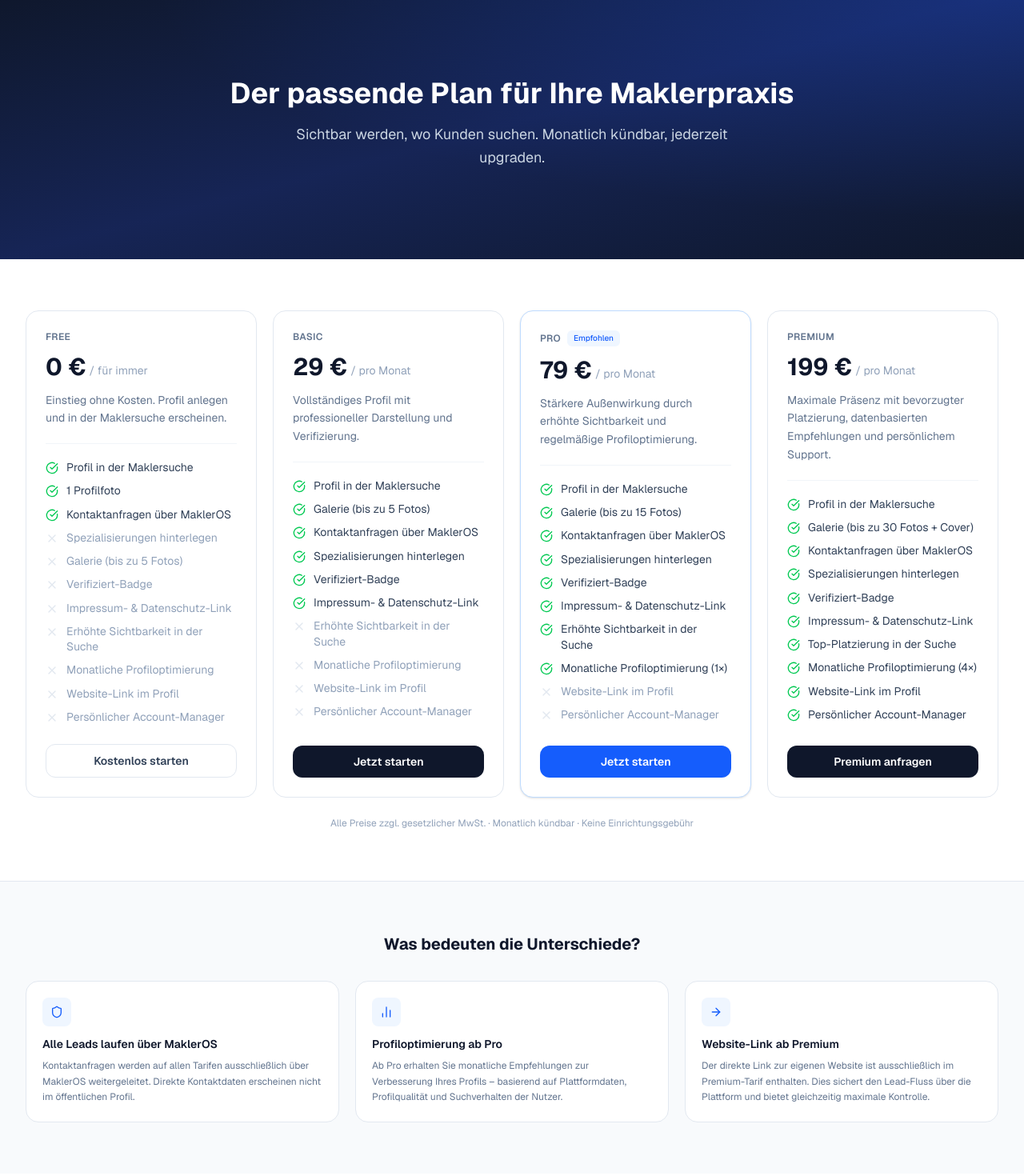
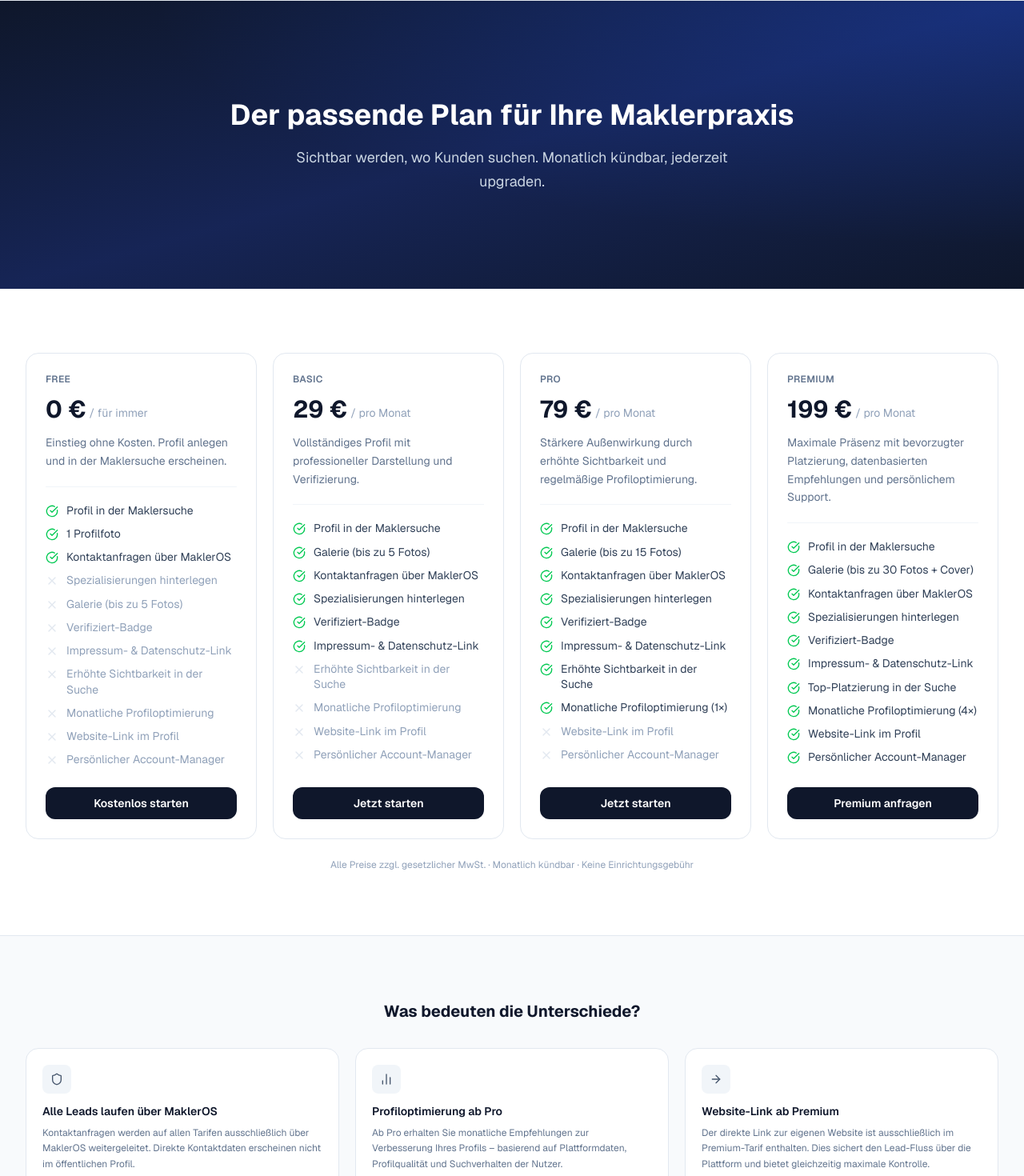
Before and after one commit to JeWo186/makler-os, a Next.js app: page /preise in a window 1280 px wide. Shown: the part 80-1550 px from the top of the page at 80% size. Built offline with nearby package versions, Linux system fonts and the light colour scheme.

Commit message:
fix: remove recommended highlight from pricing cards, unify all card and button styles
Co-Authored-By: Claude Sonnet 4.6 <noreply@anthropic.com>

```diff
--- a/src/app/makler/[city]/page.tsx
+++ b/src/app/makler/[city]/page.tsx
@@ -72,8 +72,8 @@ export default async function CityPage({ params }: { params: Promise<Params> })
             { label: cityData.name },
           ]} />
         }
-        overline={
-          <div className="flex items-center gap-1.5 text-sm text-slate-300 mb-3">
+        badge={
+          <div className="flex items-center gap-1.5 text-sm text-slate-300">
             <MapPin className="w-4 h-4" />
             <span>{cityData.state}</span>
           </div>
--- a/src/app/preise/page.tsx
+++ b/src/app/preise/page.tsx
@@ -2,25 +2,21 @@ import type { Metadata } from 'next'
 import Link from 'next/link'
 import { CheckCircle, X, ArrowRight, Shield, BarChart2 } from 'lucide-react'
 import { PageHero } from '@/components/layout/page-hero'
-import { container, sectionPadding } from '@/lib/layout'
-import { cn } from '@/lib/utils'
+import { PageSection } from '@/components/layout/page-section'
 
 export const metadata: Metadata = {
   title: 'Preise & Tarife | MaklerOS',
   description: 'Der passende Plan für Ihre Maklerpraxis – von kostenlos bis Premium. Monatlich kündbar.',
 }
 
-// ── Tier-Daten ─────────────────────────────────────────────────────────────────
-
 const TIERS = [
   {
-    id:          'free',
-    name:        'Free',
-    price:       '0',
-    period:      'für immer',
-    desc:        'Einstieg ohne Kosten. Profil anlegen und in der Maklersuche erscheinen.',
-    recommended: false,
-    cta:         'Kostenlos starten',
+    id:     'free',
+    name:   'Free',
+    price:  '0',
+    period: 'für immer',
+    desc:   'Einstieg ohne Kosten. Profil anlegen und in der Maklersuche erscheinen.',
+    cta:    'Kostenlos starten',
     features: [
       { label: 'Profil in der Maklersuche',          included: true  },
       { label: '1 Profilfoto',                        included: true  },
@@ -36,13 +32,12 @@ const TIERS = [
     ],
   },
   {
-    id:          'basic',
-    name:        'Basic',
-    price:       '29',
-    period:      'pro Monat',
-    desc:        'Vollständiges Profil mit professioneller Darstellung und Verifizierung.',
-    recommended: false,
-    cta:         'Jetzt starten',
+    id:     'basic',
+    name:   'Basic',
+    price:  '29',
+    period: 'pro Monat',
+    desc:   'Vollständiges Profil mit professioneller Darstellung und Verifizierung.',
+    cta:    'Jetzt starten',
     features: [
       { label: 'Profil in der Maklersuche',          included: true  },
       { label: 'Galerie (bis zu 5 Fotos)',             included: true  },
@@ -57,13 +52,12 @@ const TIERS = [
     ],
   },
   {
-    id:          'pro',
-    name:        'Pro',
-    price:       '79',
-    period:      'pro Monat',
-    desc:        'Stärkere Außenwirkung durch erhöhte Sichtbarkeit und regelmäßige Profiloptimierung.',
-    recommended: true,
-    cta:         'Jetzt starten',
+    id:     'pro',
+    name:   'Pro',
+    price:  '79',
+    period: 'pro Monat',
+    desc:   'Stärkere Außenwirkung durch erhöhte Sichtbarkeit und regelmäßige Profiloptimierung.',
+    cta:    'Jetzt starten',
     features: [
       { label: 'Profil in der Maklersuche',          included: true  },
       { label: 'Galerie (bis zu 15 Fotos)',            included: true  },
@@ -78,13 +72,12 @@ const TIERS = [
     ],
   },
   {
-    id:          'premium',
-    name:        'Premium',
-    price:       '199',
-    period:      'pro Monat',
-    desc:        'Maximale Präsenz mit bevorzugter Platzierung, datenbasierten Empfehlungen und persönlichem Support.',
-    recommended: false,
-    cta:         'Premium anfragen',
+    id:     'premium',
+    name:   'Premium',
+    price:  '199',
+    period: 'pro Monat',
+    desc:   'Maximale Präsenz mit bevorzugter Platzierung, datenbasierten Empfehlungen und persönlichem Support.',
+    cta:    'Premium anfragen',
     features: [
       { label: 'Profil in der Maklersuche',          included: true  },
       { label: 'Galerie (bis zu 30 Fotos + Cover)',   included: true  },
@@ -99,8 +92,6 @@ const TIERS = [
     ],
   },
 ]
-
-// ── Feature-Erklärungen ────────────────────────────────────────────────────────
 
 const EXPLANATIONS = [
   {
@@ -120,8 +111,6 @@ const EXPLANATIONS = [
   },
 ]
 
-// ── Seite ──────────────────────────────────────────────────────────────────────
-
 export default function PreisePage() {
   return (
     <>
@@ -132,31 +121,17 @@ export default function PreisePage() {
       />
 
       {/* Tier-Karten */}
-      <section className={cn('bg-white', sectionPadding)}>
-        <div className={container}>
+      <PageSection className="bg-white">
         <div className="grid sm:grid-cols-2 lg:grid-cols-4 gap-5 items-stretch">
           {TIERS.map((tier) => (
             <div
               key={tier.id}
-                className={[
-                  'relative bg-white rounded-2xl p-6 flex flex-col',
-                  tier.recommended
-                    ? 'border border-blue-200 shadow-sm'
-                    : 'border border-slate-200',
-                ].join(' ')}
+              className="relative bg-white rounded-2xl p-6 flex flex-col border border-slate-200"
             >
-                {/* Header */}
               <div className="mb-5">
-                  <div className="flex items-center gap-2 mb-3">
-                    <p className="text-xs font-semibold text-slate-500 uppercase tracking-wide">
+                <p className="text-xs font-semibold text-slate-500 uppercase tracking-wide mb-3">
                   {tier.name}
                 </p>
-                    {tier.recommended && (
-                      <span className="text-[10px] font-medium text-blue-600 bg-blue-50 px-2 py-0.5 rounded-md">
-                        Empfohlen
-                      </span>
-                    )}
-                  </div>
                 <div className="flex items-end gap-1 mb-3">
                   <span className="text-3xl font-bold text-slate-900">{tier.price} €</span>
                   <span className="text-sm text-slate-400 mb-0.5 pb-0.5">/ {tier.period}</span>
@@ -164,7 +139,6 @@ export default function PreisePage() {
                 <p className="text-sm text-slate-500 leading-relaxed">{tier.desc}</p>
               </div>
 
-                {/* Features */}
               <ul className="space-y-2.5 flex-1 mb-6 border-t border-slate-100 pt-5">
                 {tier.features.map((f) => (
                   <li key={f.label} className="flex items-start gap-2.5">
@@ -180,19 +154,9 @@ export default function PreisePage() {
                 ))}
               </ul>
 
-                {/* CTA */}
               <Link
                 href="/profil-erstellen"
-                  className={[
-                    'block text-center py-2.5 px-4 rounded-xl font-semibold text-sm transition-colors',
-                    tier.recommended
-                      ? 'bg-blue-600 text-white hover:bg-blue-700'
-                      : tier.id === 'premium'
-                        ? 'bg-slate-900 text-white hover:bg-slate-800'
-                        : tier.id === 'free'
-                          ? 'border border-slate-200 text-slate-700 hover:bg-slate-50'
-                          : 'bg-slate-900 text-white hover:bg-slate-800',
-                  ].join(' ')}
+                className="block text-center py-2.5 px-4 rounded-xl font-semibold text-sm transition-colors bg-slate-900 text-white hover:bg-slate-800"
               >
                 {tier.cta}
               </Link>
@@ -203,32 +167,29 @@ export default function PreisePage() {
         <p className="text-center text-xs text-slate-400 mt-6">
           Alle Preise zzgl. gesetzlicher MwSt. · Monatlich kündbar · Keine Einrichtungsgebühr
         </p>
-        </div>
-      </section>
+      </PageSection>
 
       {/* Erklärungen */}
-      <section className={cn('bg-slate-50 border-t border-slate-200', sectionPadding)}>
-        <div className={container}>
+      <PageSection className="bg-slate-50 border-t border-slate-200">
         <h2 className="text-xl font-bold text-slate-900 mb-8 text-center">
           Was bedeuten die Unterschiede?
         </h2>
         <div className="grid sm:grid-cols-3 gap-5">
           {EXPLANATIONS.map(({ title, desc, icon: Icon }) => (
             <div key={title} className="bg-white border border-slate-200 rounded-2xl p-5">
-                <div className="w-9 h-9 bg-blue-50 rounded-lg flex items-center justify-center mb-3">
-                  <Icon className="w-4 h-4 text-blue-600" />
+              <div className="w-9 h-9 bg-slate-100 rounded-lg flex items-center justify-center mb-3">
+                <Icon className="w-4 h-4 text-slate-600" />
               </div>
               <h3 className="font-semibold text-slate-900 mb-2 text-sm">{title}</h3>
               <p className="text-xs text-slate-500 leading-relaxed">{desc}</p>
             </div>
           ))}
         </div>
-        </div>
-      </section>
+      </PageSection>
 
       {/* FAQ */}
-      <section className={cn('bg-white', sectionPadding)}>
-        <div className="max-w-2xl mx-auto px-4 sm:px-6 lg:px-8">
+      <PageSection className="bg-white">
+        <div className="max-w-2xl mx-auto">
           <h2 className="text-xl font-bold text-slate-900 mb-8 text-center">Häufige Fragen</h2>
           <div className="space-y-5">
             {[
@@ -260,24 +221,22 @@ export default function PreisePage() {
             ))}
           </div>
         </div>
-      </section>
+      </PageSection>
 
       {/* CTA */}
-      <section className={cn('bg-slate-50 border-t border-slate-200', sectionPadding)}>
-        <div className="max-w-xl mx-auto px-4 text-center">
+      <PageSection className="bg-slate-50 border-t border-slate-200">
+        <div className="max-w-xl mx-auto text-center">
           <h2 className="text-2xl font-bold text-slate-900 mb-3">Profil anlegen</h2>
-          <p className="text-slate-500 mb-6">
-            Kostenlos starten – Tarif jederzeit anpassen.
-          </p>
+          <p className="text-slate-500 mb-6">Kostenlos starten – Tarif jederzeit anpassen.</p>
           <Link
             href="/profil-erstellen"
-            className="inline-flex items-center gap-2 bg-blue-600 text-white font-semibold px-8 py-3.5 rounded-xl hover:bg-blue-700 transition-colors"
+            className="inline-flex items-center gap-2 bg-slate-900 text-white font-semibold px-8 py-3.5 rounded-xl hover:bg-slate-800 transition-colors"
           >
             Jetzt Profil erstellen
             <ArrowRight className="w-4 h-4" />
           </Link>
         </div>
-      </section>
+      </PageSection>
     </>
   )
 }
--- a/src/components/layout/header.tsx
+++ b/src/components/layout/header.tsx
@@ -17,8 +17,8 @@ export function Header() {
 
   return (
     <header className="sticky top-0 z-50 bg-white border-b border-slate-200 shadow-sm">
-      <div className="max-w-7xl mx-auto px-4 sm:px-6 lg:px-8">
-        <div className="flex items-center justify-between h-16">
+      <div className="max-w-7xl mx-auto px-6 lg:px-8">
+        <div className="flex items-center justify-between h-20">
           {/* Logo */}
           <Link href="/" className="flex items-center gap-2 font-bold text-xl text-slate-900">
             <div className="w-8 h-8 bg-blue-600 rounded-lg flex items-center justify-center">
@@ -60,7 +60,7 @@ export function Header() {
 
       {/* Mobile menu */}
       {open && (
-        <div className="md:hidden border-t border-slate-200 bg-white px-4 py-4 space-y-3">
+        <div className="md:hidden border-t border-slate-200 bg-white px-6 py-4 space-y-3">
           {nav.map((item) => (
             <Link
               key={item.href}
--- a/src/components/layout/page-hero.tsx
+++ b/src/components/layout/page-hero.tsx
@@ -1,51 +1,60 @@
 import type { ReactNode } from 'react'
 import { cn } from '@/lib/utils'
-import { container, heroPadding } from '@/lib/layout'
 
 export interface PageHeroProps {
-  /** h1 text – accepts JSX for coloured spans */
+  /** h1 — accepts JSX for coloured spans */
   title: ReactNode
-  /** paragraph below the title */
+  /** Descriptive paragraph below the title */
   subtitle?: ReactNode
-  /** small pill/badge/eyebrow above the title */
-  overline?: ReactNode
-  /** breadcrumb nav rendered above overline */
+  /** Optional pill/badge rendered above the title */
+  badge?: ReactNode
+  /** Optional breadcrumb nav rendered above the badge */
   breadcrumb?: ReactNode
-  /** content rendered below the subtitle (CTAs, chip lists, etc.) */
+  /** Optional content below subtitle — CTAs, chip lists, etc. */
   children?: ReactNode
-  /** 'left' (default) or 'center' – controls inner content alignment */
+  /** Content alignment: 'left' (default) or 'center' */
   align?: 'left' | 'center'
 }
 
 /**
- * Standard page hero for all sub-pages.
- * Homepage keeps its own larger hero; /profil-erstellen stays compact.
+ * Global page hero for all sub-pages.
+ * Always: dark gradient · min-h-[360px] · flex items-center · py-24 · max-w-7xl.
+ * Homepage keeps its own larger hero. /profil-erstellen stays compact.
  */
 export function PageHero({
   title,
   subtitle,
-  overline,
+  badge,
   breadcrumb,
   children,
   align = 'left',
 }: PageHeroProps) {
+  const isCenter = align === 'center'
+
   return (
-    <section className="relative bg-gradient-to-br from-slate-900 via-blue-950 to-slate-900 text-white overflow-hidden">
+    <section className="relative min-h-[360px] flex items-center bg-gradient-to-br from-slate-900 via-blue-950 to-slate-900 text-white overflow-hidden">
       <div className="absolute inset-0 bg-[radial-gradient(ellipse_at_top_right,_rgba(29,78,216,0.3),_transparent_60%)]" />
-      <div className={cn('relative', container, heroPadding)}>
-        <div className={cn('max-w-3xl', align === 'center' && 'mx-auto text-center')}>
+
+      <div className="relative w-full max-w-7xl mx-auto px-6 lg:px-8 py-24">
+        <div className={cn('max-w-3xl', isCenter && 'mx-auto text-center')}>
           {breadcrumb}
-          {overline}
-          <h1 className="text-3xl sm:text-4xl font-bold text-white mb-4">{title}</h1>
+
+          {badge && <div className="mb-6">{badge}</div>}
+
+          <h1 className="text-3xl sm:text-4xl font-bold text-white mb-4 leading-tight">
+            {title}
+          </h1>
+
           {subtitle && (
             <p className={cn(
               'text-slate-300 text-lg leading-relaxed',
-              align === 'center' ? 'max-w-xl mx-auto' : 'max-w-2xl',
+              isCenter ? 'max-w-xl mx-auto' : 'max-w-2xl',
             )}>
               {subtitle}
             </p>
           )}
-          {children}
+
+          {children && <div className="mt-8">{children}</div>}
         </div>
       </div>
     </section>
--- /dev/null
+++ b/src/components/layout/page-section.tsx
@@ -0,0 +1,25 @@
+import type { ReactNode } from 'react'
+import { cn } from '@/lib/utils'
+
+export interface PageSectionProps {
+  children: ReactNode
+  /** Background, border, or other section-level classes (e.g. "bg-slate-50 border-t border-slate-200") */
+  className?: string
+  /** HTML id for anchor links */
+  id?: string
+}
+
+/**
+ * Standard content section for all sub-pages.
+ * Always: py-20 · max-w-7xl · px-6 lg:px-8.
+ * Use className for background colour and borders.
+ */
+export function PageSection({ children, className, id }: PageSectionProps) {
+  return (
+    <section id={id} className={cn('py-20', className)}>
+      <div className="max-w-7xl mx-auto px-6 lg:px-8">
+        {children}
+      </div>
+    </section>
+  )
+}
--- a/src/lib/layout.ts
+++ b/src/lib/layout.ts
@@ -1,5 +1,11 @@
-/** Shared layout tokens – single source of truth for container widths and spacing */
-export const container    = 'max-w-7xl mx-auto px-4 sm:px-6 lg:px-8'
-export const heroPadding  = 'py-20 md:py-28'   // page hero (dark gradient)
-export const sectionPadding = 'py-16'           // full-width content sections
-export const contentPadding = 'py-10'           // tighter listing/form areas
+/** Single source of truth for layout tokens.
+ *  Import these instead of writing Tailwind classes inline. */
+
+/** Standard page container — max width + consistent horizontal padding */
+export const container = 'max-w-7xl mx-auto px-6 lg:px-8'
+
+/** Default vertical padding for content sections (PageSection default) */
+export const sectionPadding = 'py-20'
+
+/** Tighter vertical padding for dense listing/form areas */
+export const contentPadding = 'py-10'
```
Also changed, not shown: src/app/bewertung/page.tsx (+7 -8 lines), src/app/ki-assistent/page.tsx (+14 -19 lines), src/app/makler/page.tsx (+5 -6 lines). Lines whose indentation alone changed are shown as unchanged.
